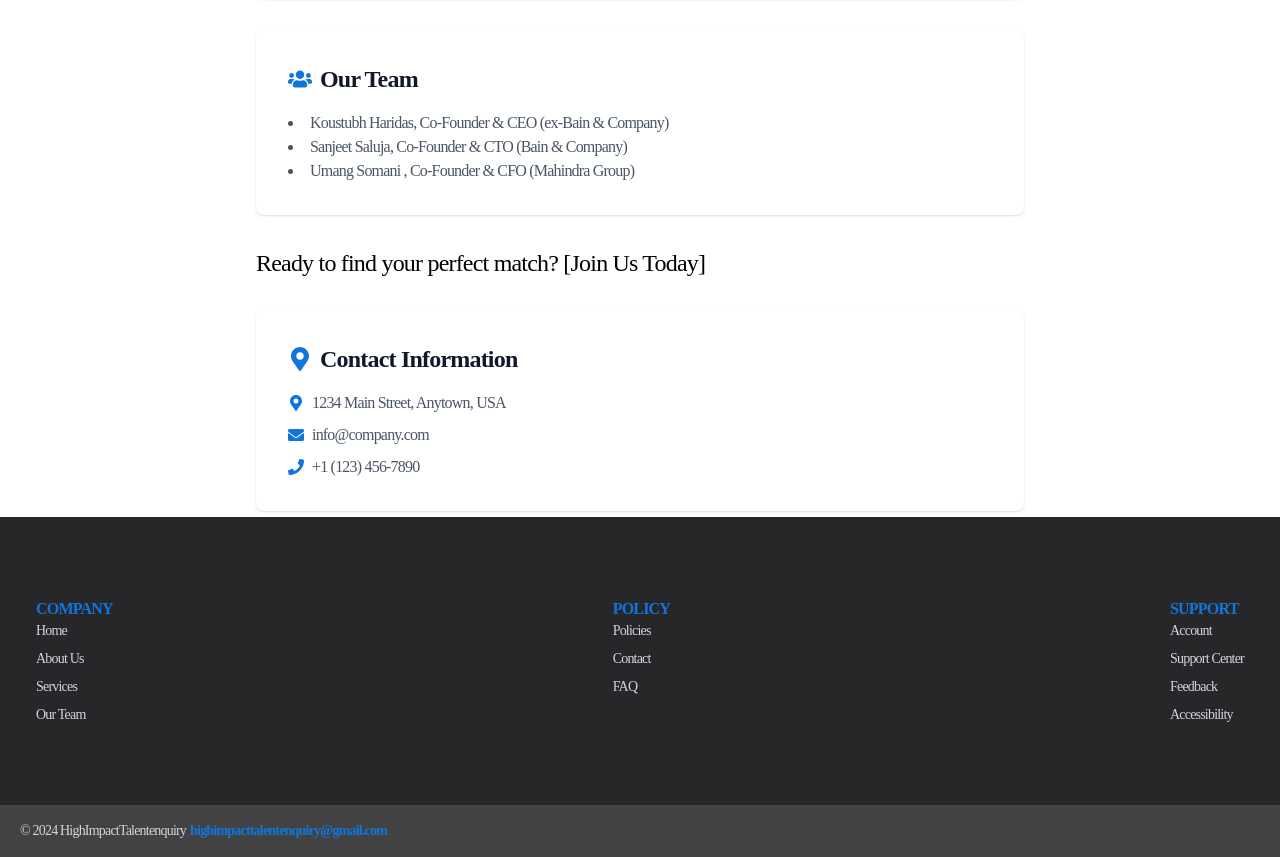
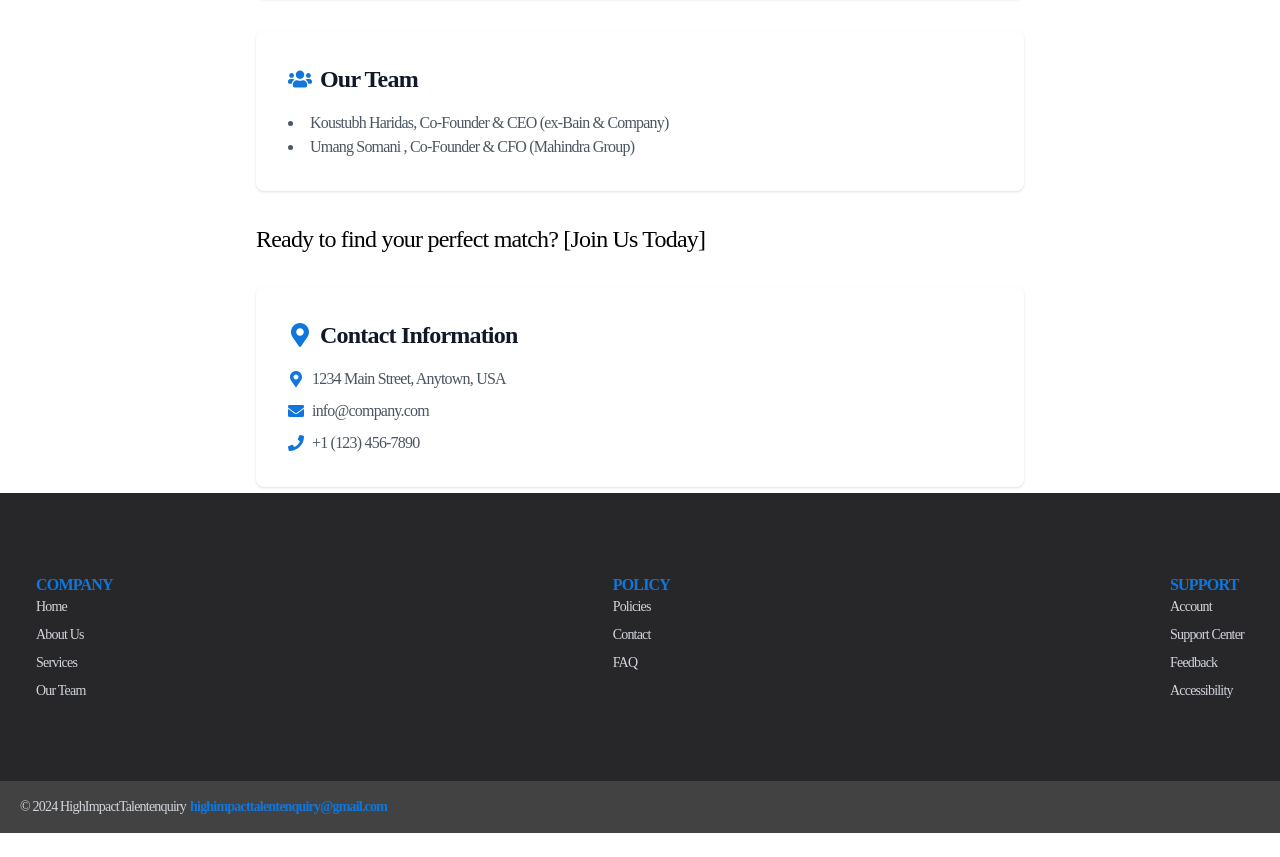
Before and after one commit to skehargit/demojobPortal, a React (Vite) app in the folder client/: page /about-us in a window 1280 px wide. Shown: the part 1120-1977 px from the top of the page. After the commit the page ends 1953 px from the top, so only its background shows below. Built offline with nearby package versions, Linux system fonts and the light colour scheme.

Commit message:
removed one name

```diff
--- a/client/src/pages/About.jsx
+++ b/client/src/pages/About.jsx
@@ -53,7 +53,6 @@ const About = () => {
           </h2>
           <ul className="mt-4 list-disc list-inside text-gray-600">
             <li>Koustubh Haridas, Co-Founder & CEO (ex-Bain & Company)</li>
-            <li>Sanjeet Saluja, Co-Founder & CTO (Bain & Company)</li>
             <li>Umang Somani , Co-Founder & CFO (Mahindra Group)</li>
           </ul>
         </div>
```
